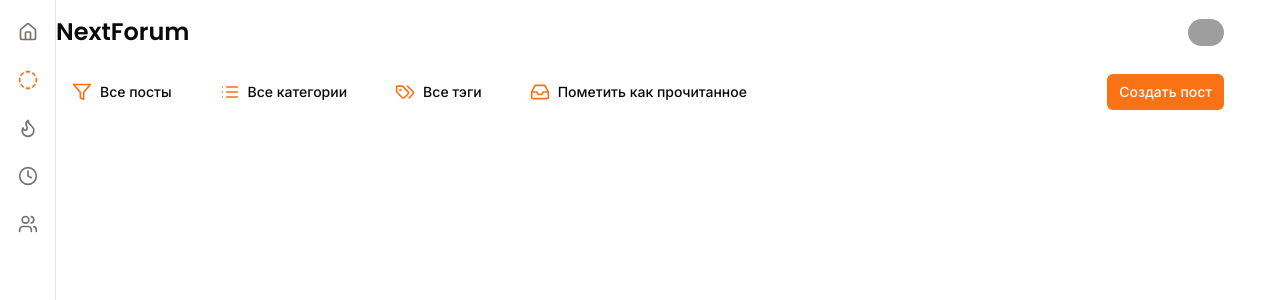
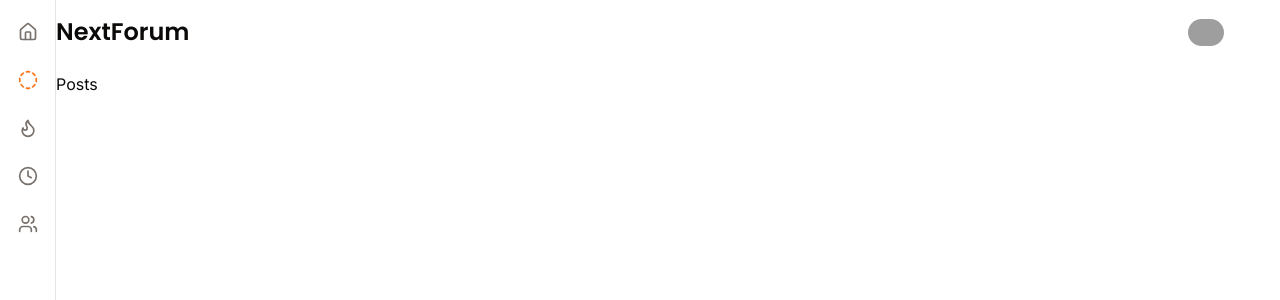
Before and after one commit to Kean13/next-forum, a Next.js app: page /posts in a window 1280 px wide. Shown: the top 300 px of the page. Built offline with nearby package versions, Linux system fonts and the light colour scheme; grey boxes are pictures that could not be loaded.

Commit message:
⚡️ Временно убираем компонент тулбара на странице с постами

```diff
--- a/src/app/posts/page.tsx
+++ b/src/app/posts/page.tsx
@@ -1,5 +1,3 @@
-import Toolbar from '@/components/layout/Posts/Toolbar'
-
 export default function PostsPage() {
-	return <Toolbar />
+	return <div>Posts</div>
 }
```
